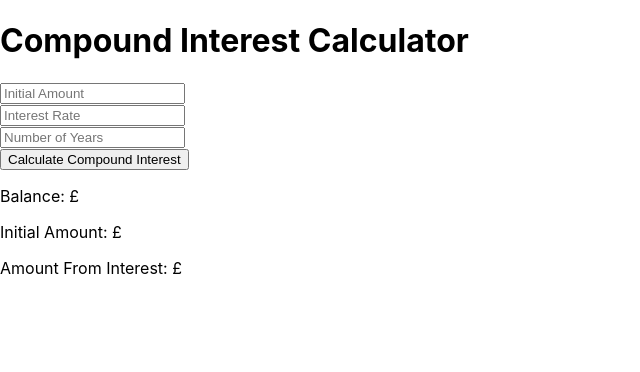
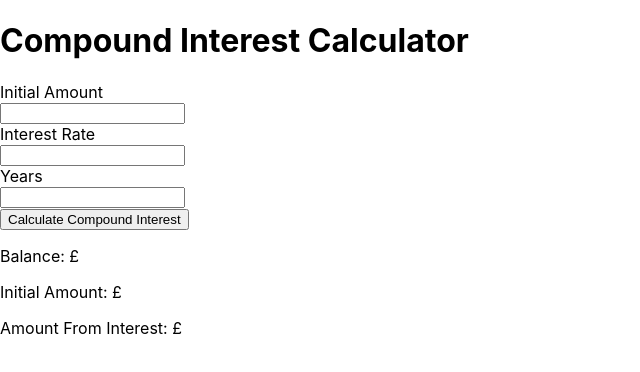
Before and after one commit to upul-d/compound_interest_calculator, a React (Create React App) app: page / in a window 1280 px wide. Shown: the top 372 px of the page, without its empty margins (0-640 px from the left). Built offline with nearby package versions, Linux system fonts and the light colour scheme.

Commit message:
Refactors form - adds labels, removes placeholders, and improves accessibility

```diff
--- a/src/components/Calculator.js
+++ b/src/components/Calculator.js
@@ -62,33 +62,43 @@ class Calculator extends Component {
       <div>
         <h1>{this.props.title}</h1>
         <form className="compound-interest-form" onSubmit={this.handleSubmit}>
+          <label>
+            Initial Amount
+            <br/>
             <input
+              id="amount"
               type="number"
-            placeholder="Initial Amount"
               min="1"
               required
               value={this.state.initialAmount}
               onChange={this.handleInitialAmountChange}
             />
+          </label>
+          <br/>
+          <label>
+            Interest Rate
             <br/>
             <input
               type="number"
-            placeholder="Interest Rate"
               min="0.01"
               step="any"
               required
               value={this.state.interestRate}
               onChange={this.handleInterestRateChange}
             />
+          </label>
+          <br/>
+          <label>
+            Years
             <br/>
             <input
               type="number"
-            placeholder="Number of Years"
               min="1"
               required
               value={this.state.numberOfYears}
               onChange={this.handleNumberOfYearsChange}
             />
+          </label>
           <br/>
           <input type="submit" value="Calculate Compound Interest" />
           <br/>
```
Lines whose indentation alone changed are shown as unchanged.
